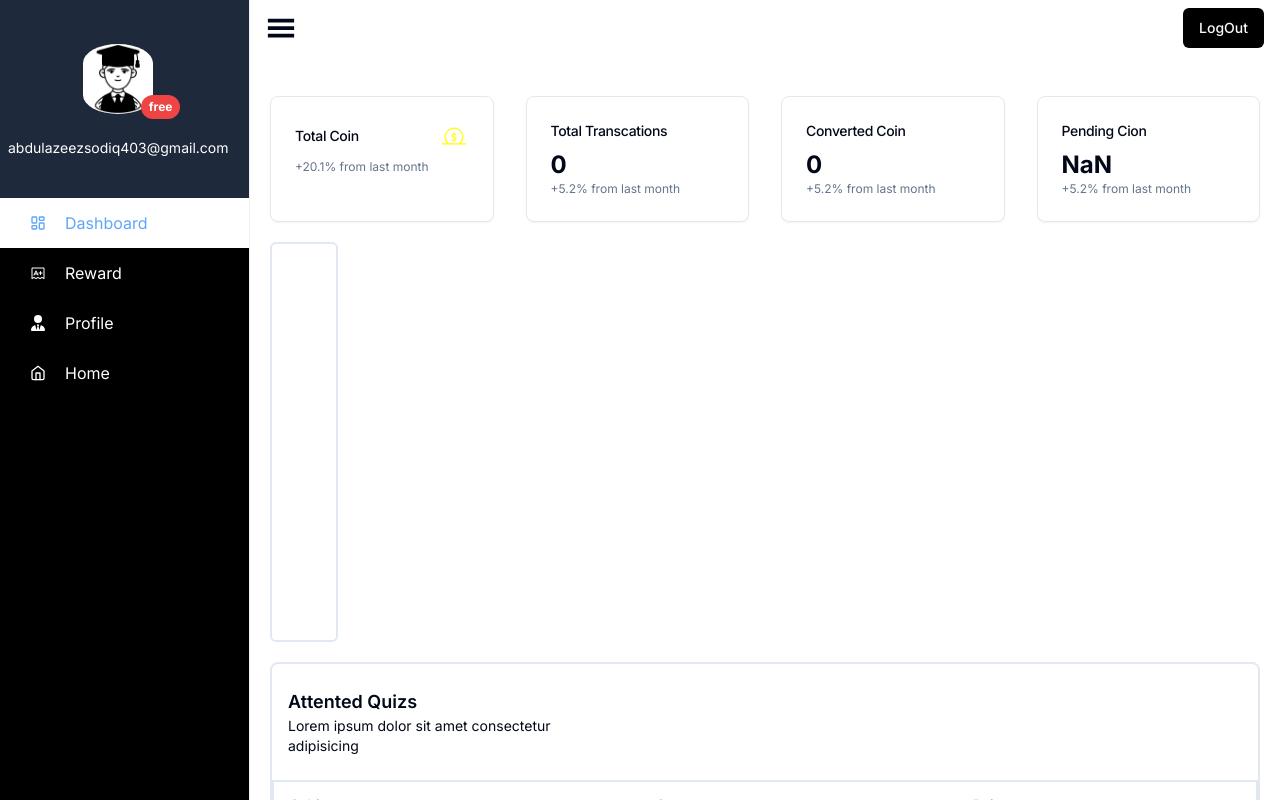
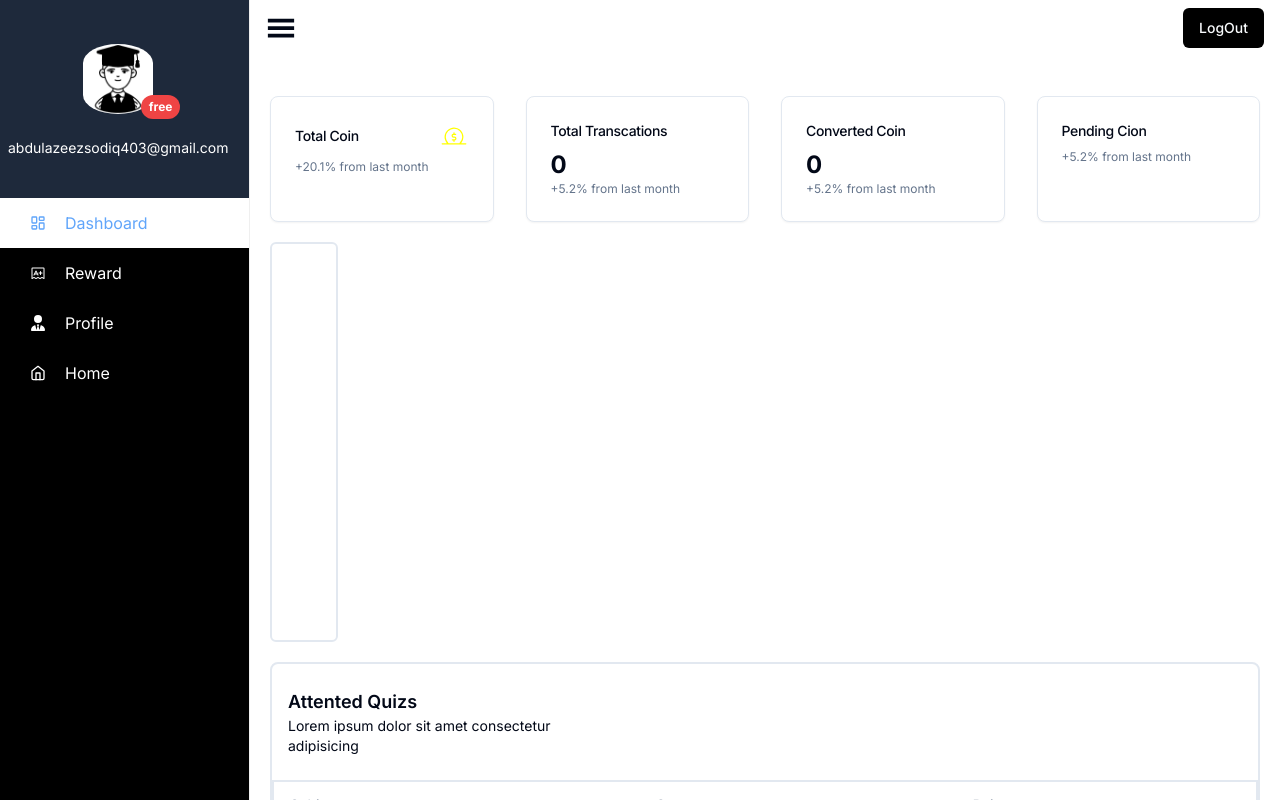
Before and after one commit to Abdulzeez403/quizit, a Next.js app: page /admin in a window 1280 px wide. Built offline with nearby package versions, Linux system fonts and the light colour scheme.

Commit message:
I fixed the error again

```diff
--- a/app/(admin)/admin/detail.tsx
+++ b/app/(admin)/admin/detail.tsx
@@ -71,7 +71,7 @@ const DashboardView = () => {
 
                 <CardComponent
                     title="Pending Cion"
-                    amount={Number(user?.profile?.points)}
+                    amount={user?.profile?.points}
                     change="+5.2% from last month"
                 />
                 {/* Other components */}
--- a/app/components/card/index.tsx
+++ b/app/components/card/index.tsx
@@ -4,7 +4,7 @@ import React from 'react';
 
 interface RevenueCardProps {
     title: string;
-    amount: number;
+    amount: any;
     change: string;
     icon?: any
 }
```
